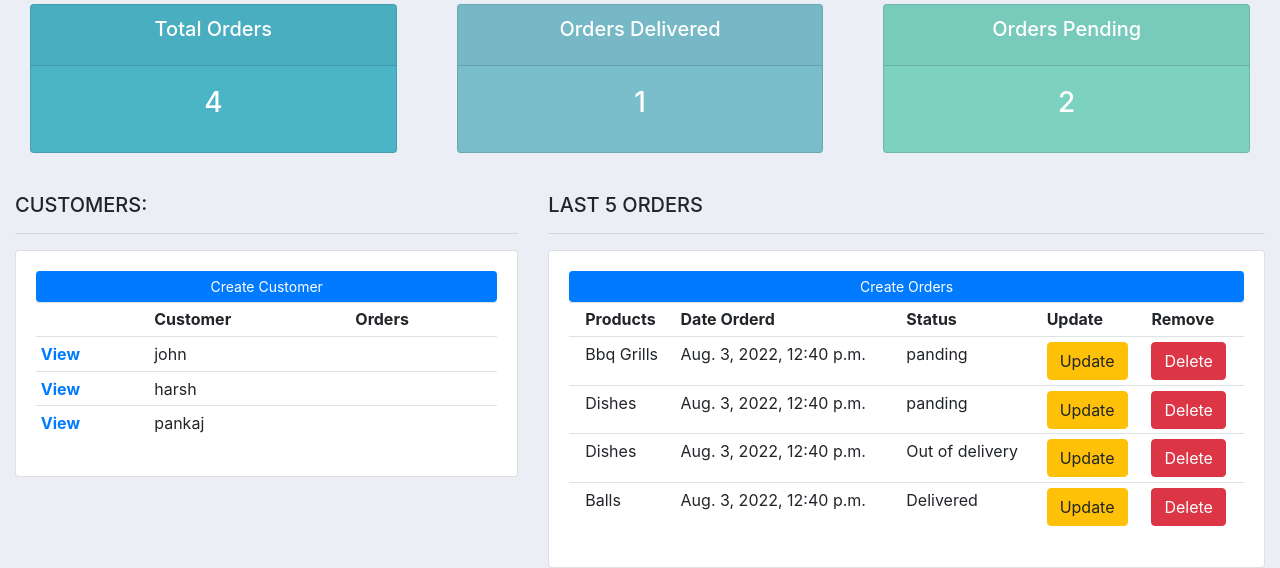
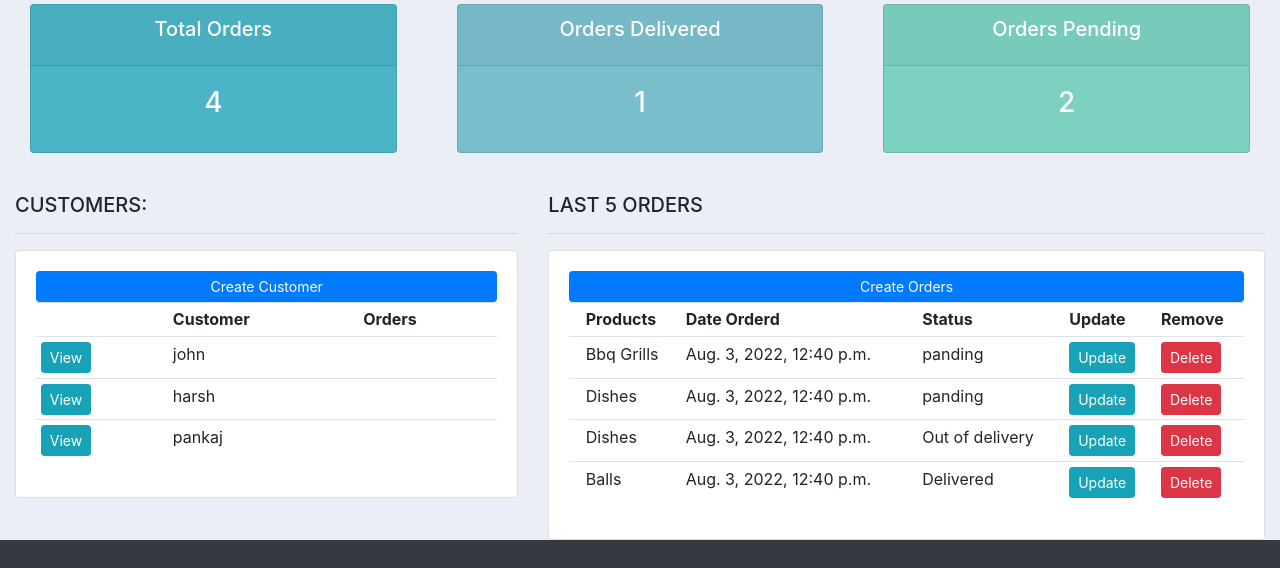
Before and after one commit to iamjatinyadav/crm, a Django app: page / in a window 1280 px wide. Shown: the part 336-904 px from the top of the page. After the commit the page ends 876 px from the top, so only its background shows below. Run offline with Django 4.2, Linux system fonts and the light colour scheme; data comes from the database, SQL or seed files in the repository.

Commit message:
make some change

```diff
--- a/base/templates/base/dashboard.html
+++ b/base/templates/base/dashboard.html
@@ -19,7 +19,7 @@
                 </tr>
                 {% for customer in customers %}
                 <tr>
-                    <th><a href="{% url 'customer' customer.id %}">View</th>
+                    <th><a class="btn btn-sm btn-info" href="{% url 'customer' customer.id %}">View</th>
                     <td>{{customer.name}}</td>
                     <td>{{customer.order}}</td>
                 {% endfor %}
@@ -31,7 +31,7 @@
         <h5>LAST 5 ORDERS</h5>
         <hr>
         <div class="card card-body">
-            <a class="btn btn-primary btn-sm btn-block" href="">Create Orders</a>
+            <a class="btn btn-primary btn-sm btn-block" href="{% url 'order_form' %}">Create Orders</a>
             <table class="table table-sm">
                 <tr>
                     <th></th>
@@ -47,8 +47,8 @@
                     <td>{{order.product}}</td>
                     <td>{{order.date_created}}</td>
                     <td>{{order.status}}</td>
-                    <td><button type="button" class="btn btn-warning">Update</button></td>
-                    <td><button type="button" class="btn btn-danger">Delete</button></td>
+                    <td><button type="button" class="btn btn-sm btn-info">Update</button></td>
+                    <td><button type="button" class="btn btn-sm btn-danger">Delete</button></td>
                 {% endfor %}
             </table>
         </div>
--- a/base/templates/base/navbar.html
+++ b/base/templates/base/navbar.html
@@ -7,10 +7,10 @@
     <div class="collapse navbar-collapse" id="navbarNav">
       <ul class="navbar-nav">
         <li class="nav-item active">
-          <a class="nav-link" href="#">Dashboard</a>
+          <a class="nav-link" href="{% url 'home'%}">Dashboard</a>
         </li>
         <li class="nav-item">
-          <a class="nav-link" href="#">Products</a>
+          <a class="nav-link" href="{% url 'products'%}">Products</a>
         </li>
       </ul>
     </div>
--- a/base/urls.py
+++ b/base/urls.py
@@ -5,5 +5,6 @@
     path('',views.home, name="home"),
     path('products', views.products, name="products"),
     path('customer/<str:pk>', views.customer, name="customer"),
+    path('order_form', views.order_form, name="order_form"),
 
 ]
--- a/base/views.py
+++ b/base/views.py
@@ -26,3 +26,8 @@
     order_count = orders.count()
     context= {'customer':customer, 'orders':orders, 'order_count': order_count}
     return render(request, 'base/customers.html', context)
+
+
+def order_form(request):
+    context={}
+    return render(request, "base/order_form.html", context)
```
Also changed, not shown: base/templates/base/order_form.html (added, +7 -0 lines).
